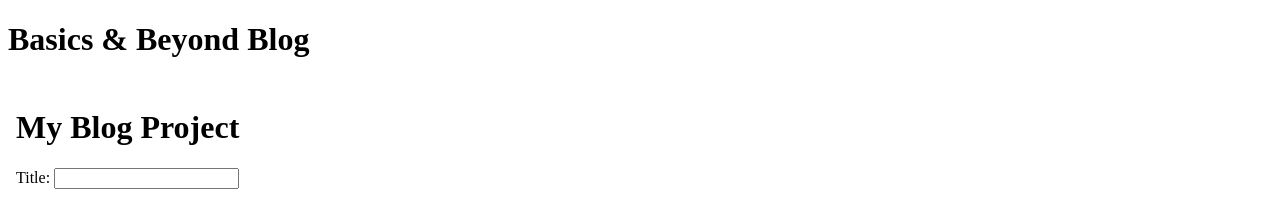
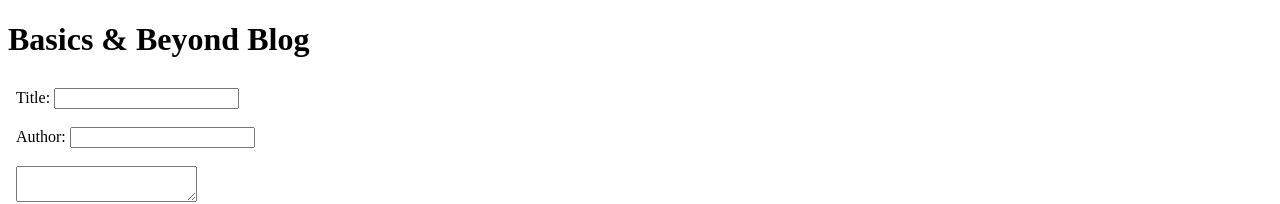
Before and after one commit to jbuddha/full-stack-react-projects, a React (Vite) app: page / in a window 1280 px wide. Shown: the top 204 px of the page. Built offline with nearby package versions, Linux system fonts and the light colour scheme; no server answers.

Commit message:
chore: clean up

```diff
--- a/src/Blog.jsx
+++ b/src/Blog.jsx
@@ -20,7 +20,6 @@ export function Blog() {
 
   return (
     <div style={{ padding: 8 }}>
-      <h1>My Blog Project</h1>
       <CreatePost />
       <br />
       <hr />
```
Also changed, not shown: 1 other file (tests, documents, lock files or other folders).
